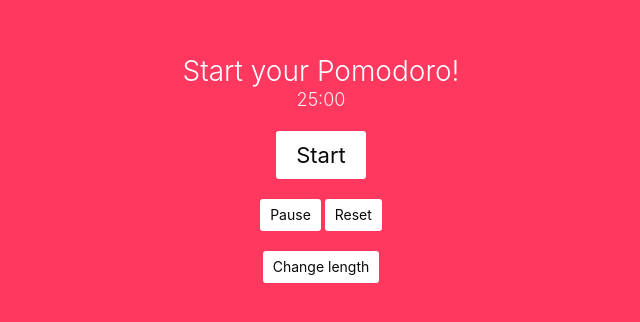
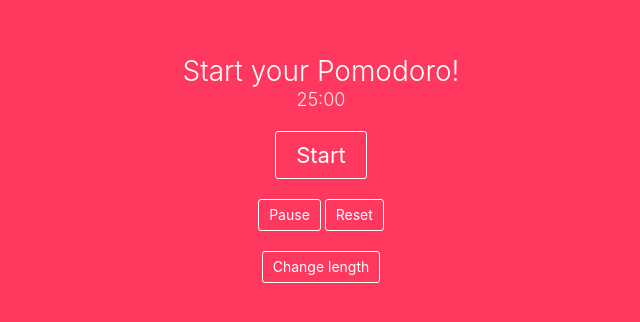
Before and after one commit to joeinnes/pomodoro-timer, a plain HTML site: page index.html in a window 1280 px wide. Shown: the part 230-552 px from the top of the page, without its empty margins (319-959 px from the left). Drawn offline with Linux system fonts and the light colour scheme.

Commit message:
Updated app

```diff
--- a/css/app.css
+++ b/css/app.css
@@ -1 +1 @@
-.is-white,.is-white:hover{border-color:#fff;color:#fff}#set-length{display:none}.is-white{background-color:rgba(0,0,0,0)}.is-white:hover{background-color:rgba(255,255,255,.2)}
+.is-danger.is-white,.is-danger.is-white:hover{border-color:#fff;color:#fff;border-width:1px}#set-length{display:none}.is-danger.is-white{background-color:rgba(0,0,0,0)}.is-danger.is-white:hover{background-color:rgba(255,255,255,.2)}
--- a/index.html
+++ b/index.html
@@ -16,16 +16,16 @@
           25:00
         </h2>
         <p>
-          <a class="button is-large is-white" id="start">Start</a>
+          <a class="button is-large is-danger is-white" id="start">Start</a>
           <br />
           <br />
-          <a class="button is-white" id="pause">Pause</a>
-          <a class="button is-white" id="reset">Reset</a>
+          <a class="button is-danger is-white" id="pause">Pause</a>
+          <a class="button is-danger is-white" id="reset">Reset</a>
         </p>
         <br />
         <section>
           <p>
-            <a class="button is-white" id="change-length">Change length</a>
+            <a class="button is-danger is-white" id="change-length">Change length</a>
           </p>
           <div id="set-length">
             <p>Set pomodoro length (mins)</p>
```
Also changed, not shown: js/app.js (+1 -1 lines).
